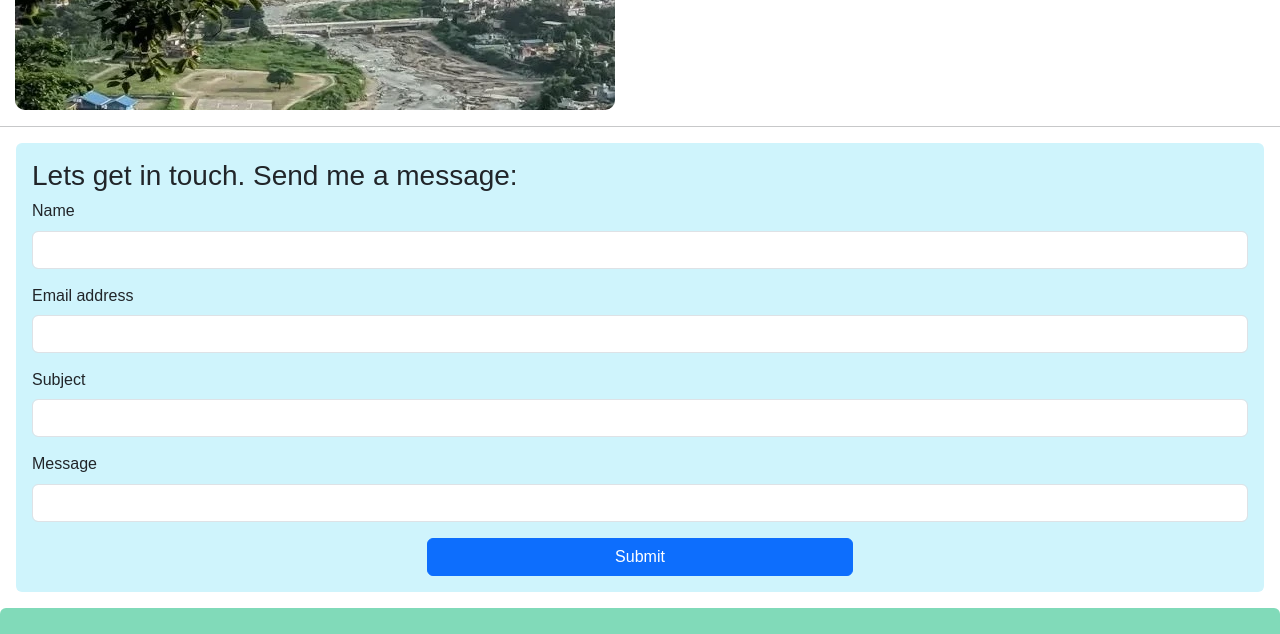
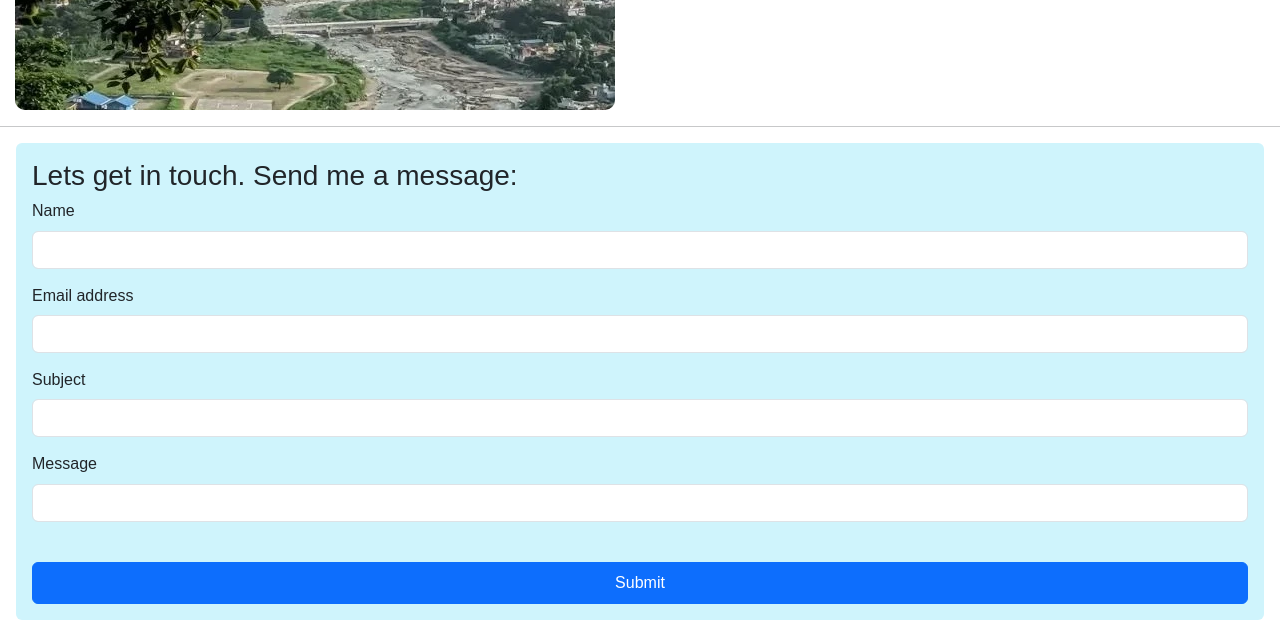
Before and after one commit to SaurabhJadli/SaurabhJadli.github.io, a plain HTML site: page index.html in a window 1280 px wide. Shown: the part 4746-5380 px from the top of the page. Drawn offline with nearby package versions, Linux system fonts and the light colour scheme.

Commit message:
form button style change

```diff
--- a/index.html
+++ b/index.html
@@ -389,7 +389,7 @@
           </div>
 
   <div class="d-grid gap-2">
-    <button class="btn btn-primary" type="submit" style="width: 35%; margin: auto;">Submit</button>
+    <button class="btn btn-primary w-100 mt-4 p-2" type="submit" >Submit</button>
   </div>
 
       </form>
```
